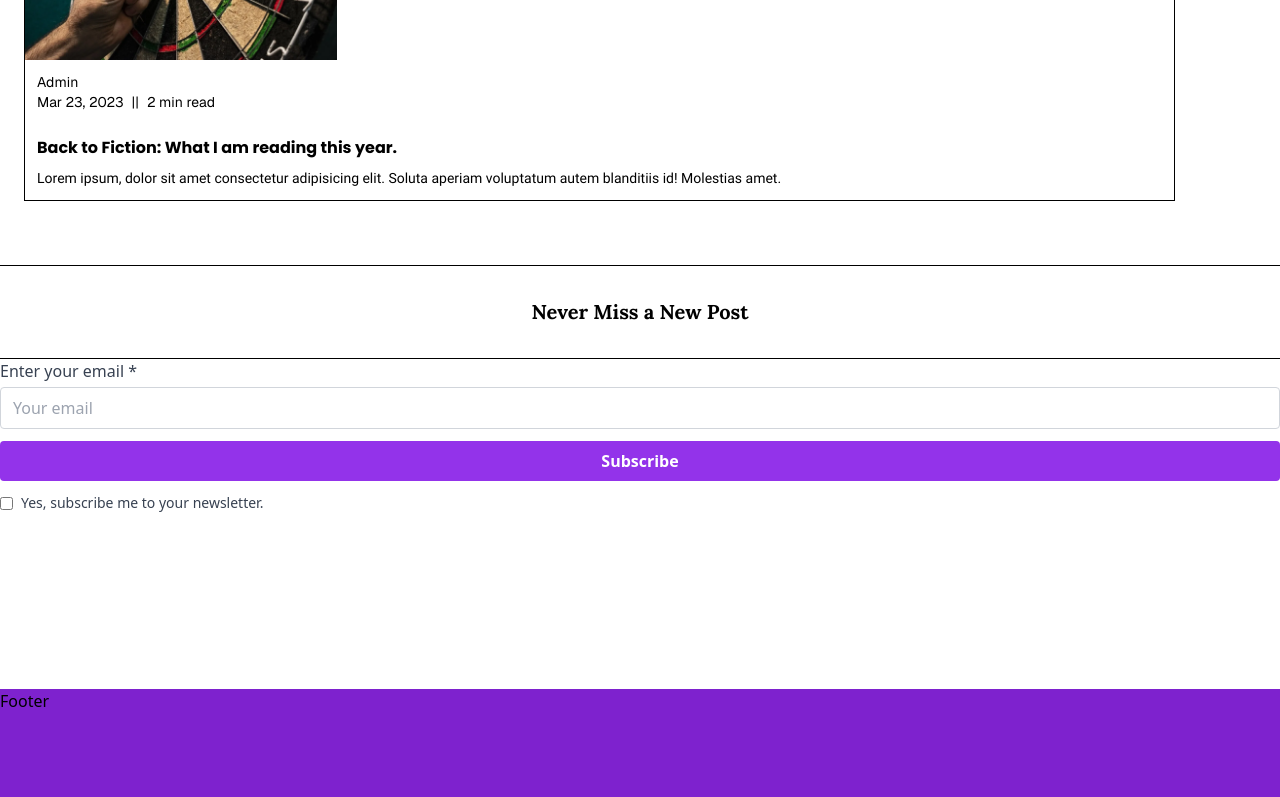
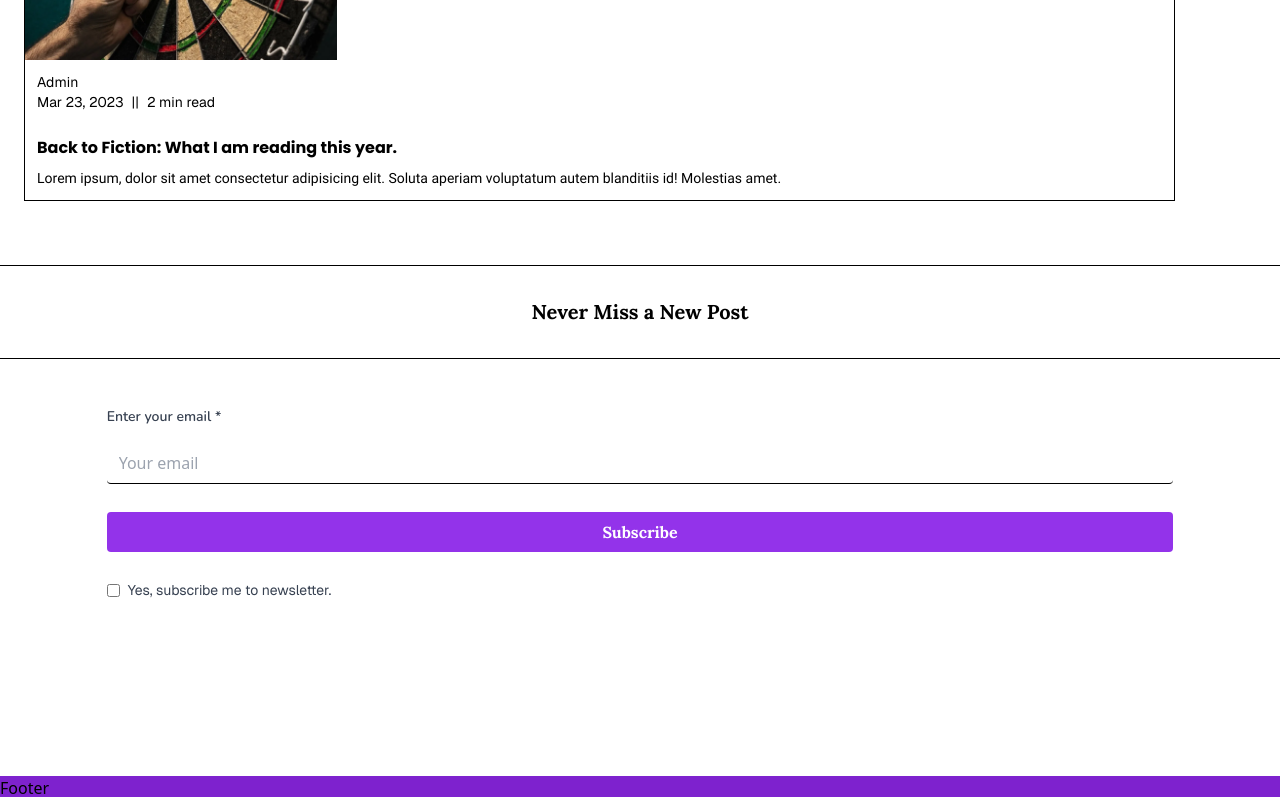
Before and after one commit to softwareNinja-888/salt_light_blog, a React (Vite) app in the folder blog/: page / in a window 1280 px wide. Shown: the part 539-1336 px from the top of the page. Built offline with nearby package versions, Linux system fonts and the light colour scheme.

Commit message:
Style call to action subscribe section

```diff
--- a/blog/src/components/NewsLetter.jsx
+++ b/blog/src/components/NewsLetter.jsx
@@ -3,7 +3,7 @@ import { SubscriptionForm } from "./SubscriptionForm"
 export function NewsLetter(){
     return (
         <>
-            <div className="mt-16 ">
+            <div className="mt-16 dark:text-white">
                 <div className="">
                     <Line/>
                     <div className="py-8 text-center text-xl font-lora">Never Miss a New Post</div>
--- a/blog/src/components/SubscriptionForm.jsx
+++ b/blog/src/components/SubscriptionForm.jsx
@@ -11,8 +11,8 @@ export function SubscriptionForm() {
   };
 
   return (
-      <form onSubmit={handleSubmit}>
-        <label htmlFor="email" className="block text-gray-700 mb-1">
+      <form onSubmit={handleSubmit} className="flex flex-col gap-4 w-10/12 m-auto mt-12 ">
+        <label htmlFor="email" className="block text-gray-700 font-nunito text-sm dark:text-white">
           Enter your email *
         </label>
         <input
@@ -21,12 +21,12 @@ export function SubscriptionForm() {
           value={email}
           onChange={(e) => setEmail(e.target.value)}
           placeholder="Your email"
-          className="w-full px-3 py-2 border border-gray-300 rounded focus:outline-none focus:ring-2 focus:ring-purple-500"
+          className="w-full px-3 py-2 border-b border-b-black rounded focus:outline-none focus:ring-2 focus:ring-purple-700 text-black"
           required
         />
         <button
           type="submit"
-          className="w-full mt-3 bg-purple-600 text-white py-2 rounded font-semibold hover:bg-purple-700"
+          className="w-full mt-3 bg-purple-600 text-white py-2 rounded font-lora hover:bg-purple-700 "
         >
           Subscribe
         </button>
@@ -38,8 +38,8 @@ export function SubscriptionForm() {
             onChange={() => setSubscribed(!subscribed)}
             className="mr-2"
           />
-          <label htmlFor="subscribe-newsletter" className="text-sm text-gray-700">
-            Yes, subscribe me to your newsletter.
+          <label htmlFor="subscribe-newsletter" className="text-sm text-gray-700 font-geist dark:text-white">
+            Yes, subscribe me to newsletter.
           </label>
         </div>
       </form>
```
